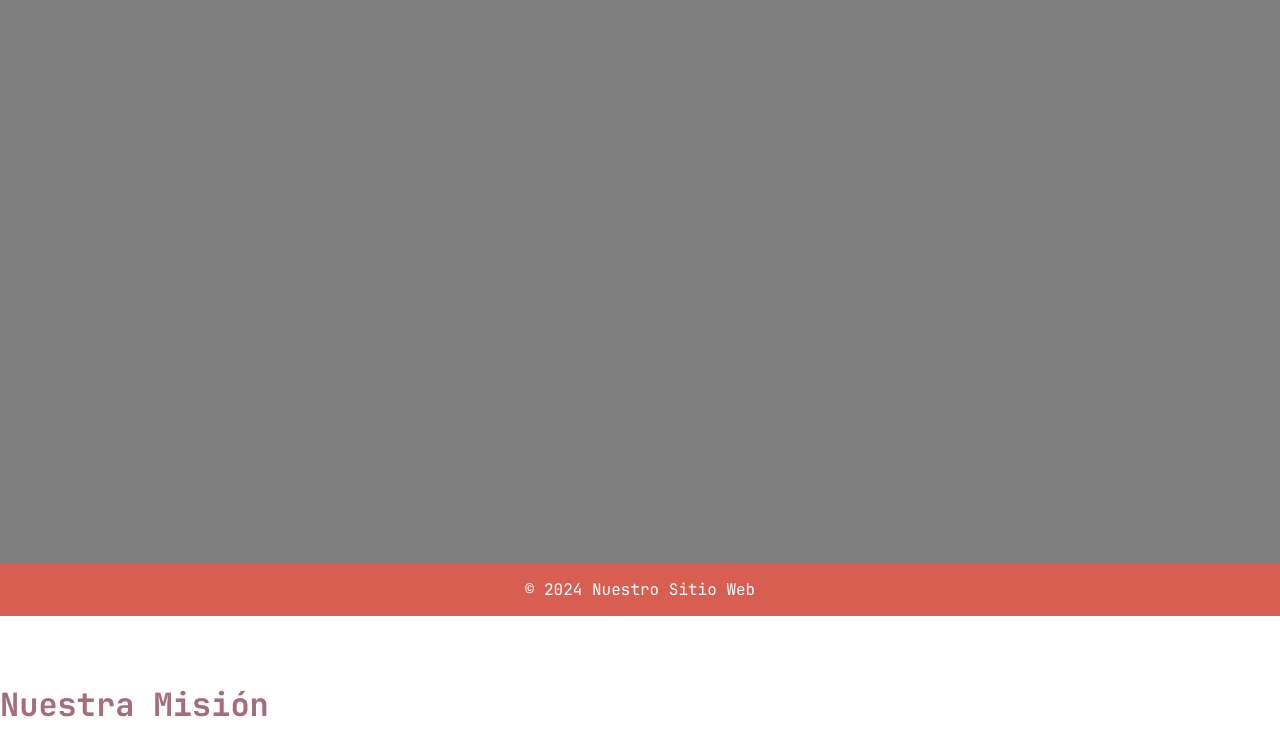
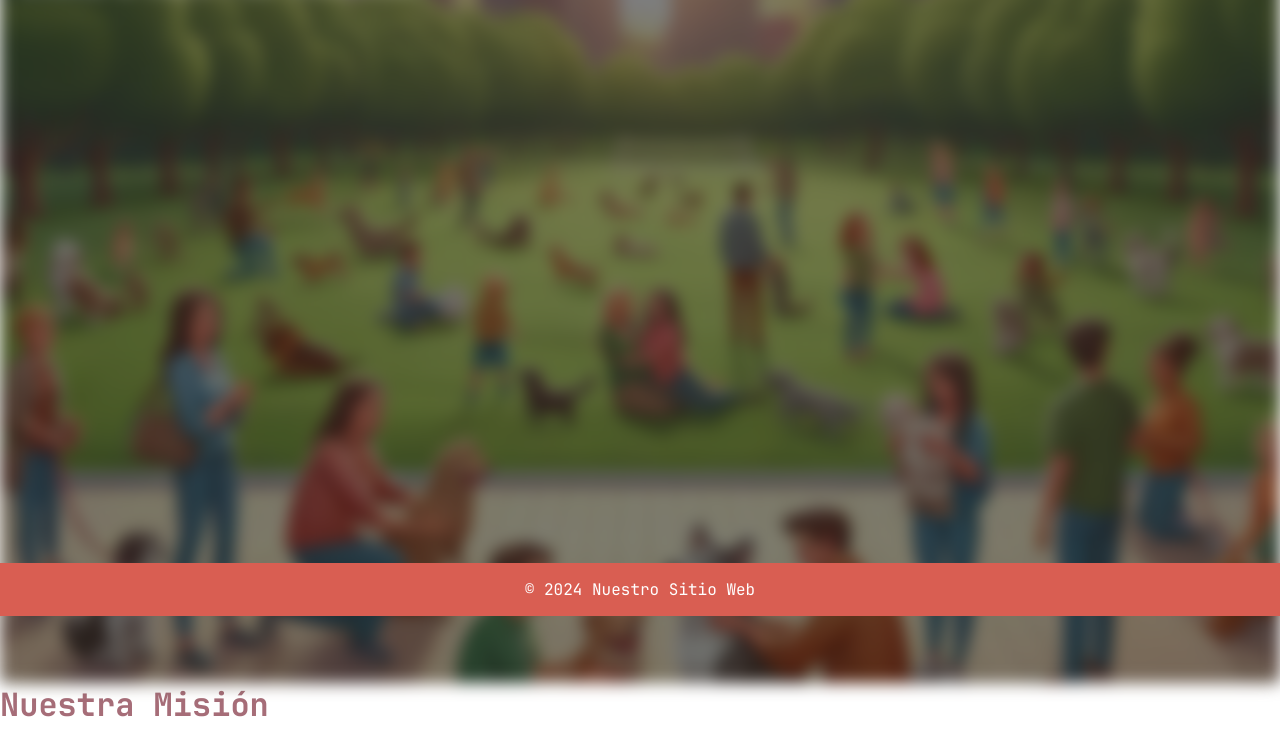
Before and after one commit to 3dl3rw0lf/back_pets, a website with bundled scripts: page frontend/templates/about.html in a window 1280 px wide. Shown: the part 184-917 px from the top of the page. Built offline with nearby package versions, Linux system fonts and the light colour scheme.

Commit message:
Update about.html

```diff
--- a/frontend/static/css/style.css
+++ b/frontend/static/css/style.css
@@ -172,6 +172,19 @@ article p {
     font-size: 1.2rem;
     color: var(--color5);
     margin-bottom: 20px;
+}
+
+.about-us {
+    background-image: url('../img/fondo_principal.jpeg');
+    background-size: cover;
+    background-position: center;
+    background-repeat: no-repeat;
+    filter: blur(0.5rem);
+    padding: 20px;
+    border-radius: 10px;
+    position: relative;
+    color: var(--color6);
+    z-index: 1;
 }
 
 .about-us::before {
```
